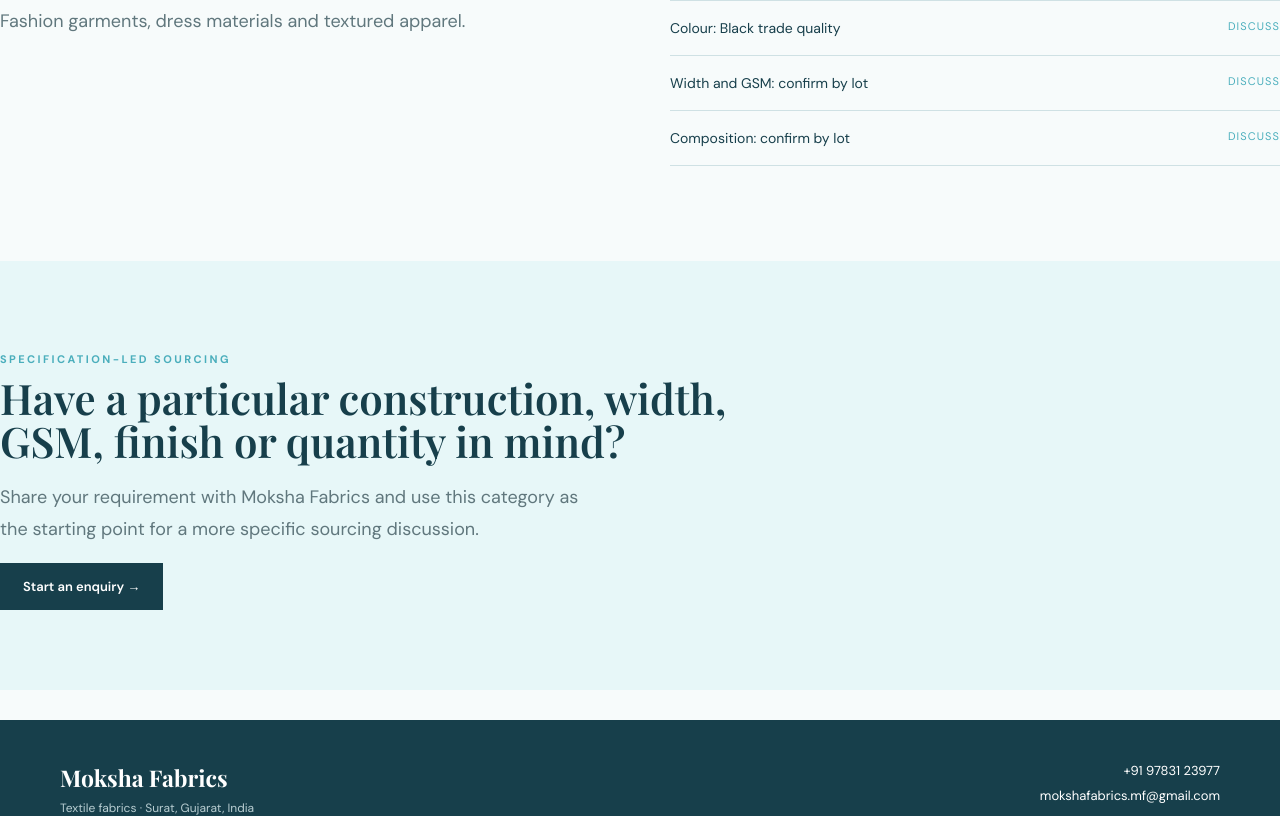
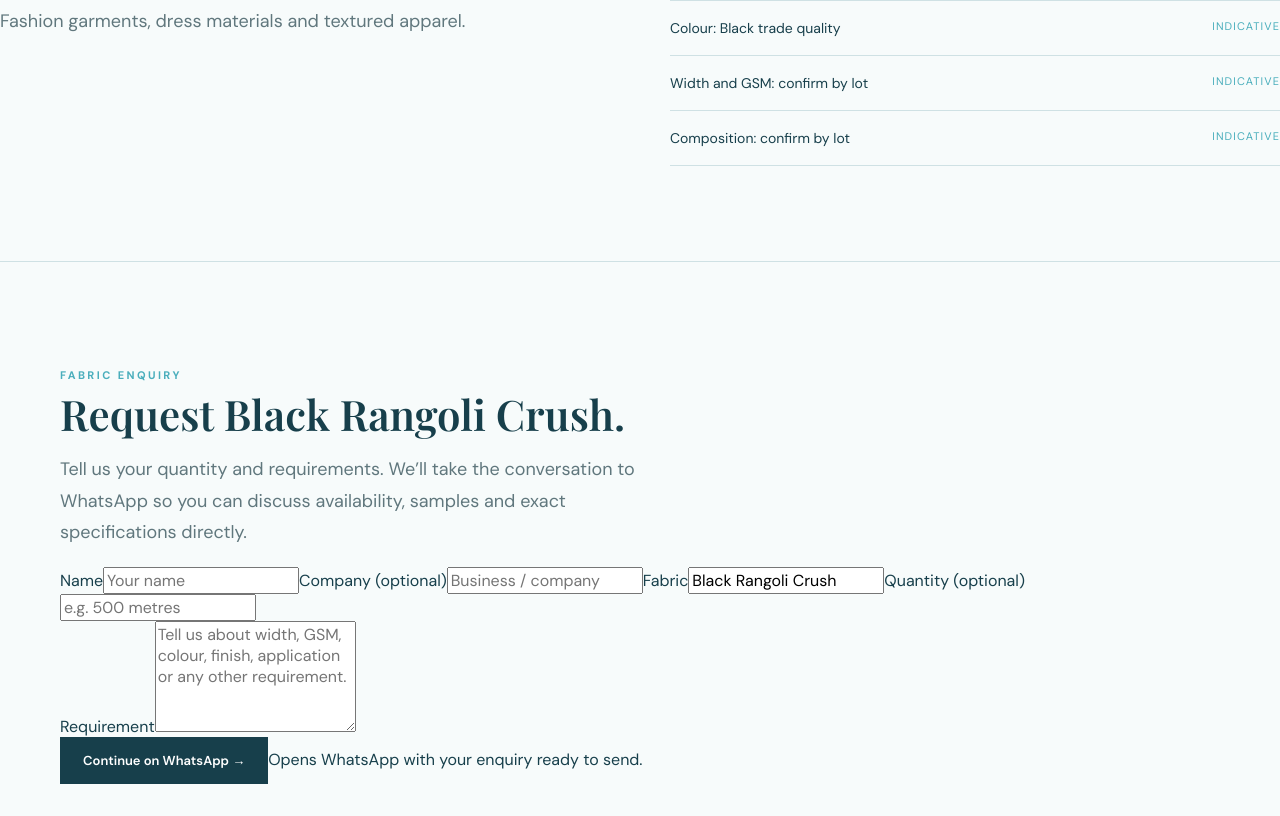
Before and after one commit to theluckygupta/moksha-fabrics, a Next.js app: page /fabrics/black-rangoli-crush in a window 1280 px wide. Shown: the part 720-1536 px from the top of the page. Built offline with nearby package versions, Linux system fonts and the light colour scheme.

Commit message:
Add fabric-specific WhatsApp enquiry flow

```diff
--- a/app/fabrics/[slug]/page.tsx
+++ b/app/fabrics/[slug]/page.tsx
@@ -1,5 +1,6 @@
 import Link from "next/link";
 import { notFound } from "next/navigation";
+import EnquiryForm from "@/components/enquiry-form";
 import { fabrics, getFabric } from "@/lib/fabrics";
 
 type Props = { params: Promise<{ slug: string }> };
@@ -40,21 +41,28 @@ export default async function FabricPage({ params }: Props) {
         <p className="eyebrow">Moksha Fabrics · Surat</p>
         <h1>{fabric.name}</h1>
         <p className="lead">{fabric.description}</p>
-        <div className="actions"><Link className="button buttonDark" href="/contact">Discuss this fabric</Link><Link className="textLink" href="/fabrics">← All fabrics</Link></div>
+        <div className="actions"><Link className="button buttonDark" href="#enquiry">Enquire about this fabric</Link><Link className="textLink" href="/fabrics">← All fabrics</Link></div>
       </section>
 
       <section className="section">
         <div className="detailGrid">
           <div><p className="eyebrow">Typical application</p><h2>Built around the end use.</h2><p className="lead">{fabric.application}</p></div>
-          <div className="specPanel"><p className="eyebrow">Sourcing notes</p>{fabric.specifications.map((item) => <div className="specRow" key={item}><span>{item}</span><span>Discuss</span></div>)}</div>
+          <div className="specPanel"><p className="eyebrow">Sourcing notes</p>{fabric.specifications.map((item) => <div className="specRow" key={item}><span>{item}</span><span>{fabric.status === "Indicative specification" ? "Indicative" : "Catalogue"}</span></div>)}</div>
+        </div>
+      </section>
+
+      <section className="section" id="enquiry">
+        <div className="container enquirySection">
+          <div><p className="eyebrow">Fabric enquiry</p><h2>Request {fabric.name}.</h2><p className="lead">Tell us your quantity and requirements. We’ll take the conversation to WhatsApp so you can discuss availability, samples and exact specifications directly.</p></div>
+          <EnquiryForm fabricName={fabric.name} />
         </div>
       </section>
 
       <section className="band">
         <p className="eyebrow">Specification-led sourcing</p>
-        <h2>Have a particular construction, width, GSM, finish or quantity in mind?</h2>
-        <p className="lead">Share your requirement with Moksha Fabrics and use this category as the starting point for a more specific sourcing discussion.</p>
-        <Link className="button buttonDark" href="/contact">Start an enquiry →</Link>
+        <h2>Need a different construction, width, GSM, finish or quantity?</h2>
+        <p className="lead">Browse the catalogue or contact Moksha Fabrics for a more specific sourcing discussion.</p>
+        <Link className="button buttonDark" href="/contact">Start a general enquiry →</Link>
       </section>
       <script type="application/ld+json" dangerouslySetInnerHTML={{ __html: JSON.stringify(schema) }} />
     </main>
```
